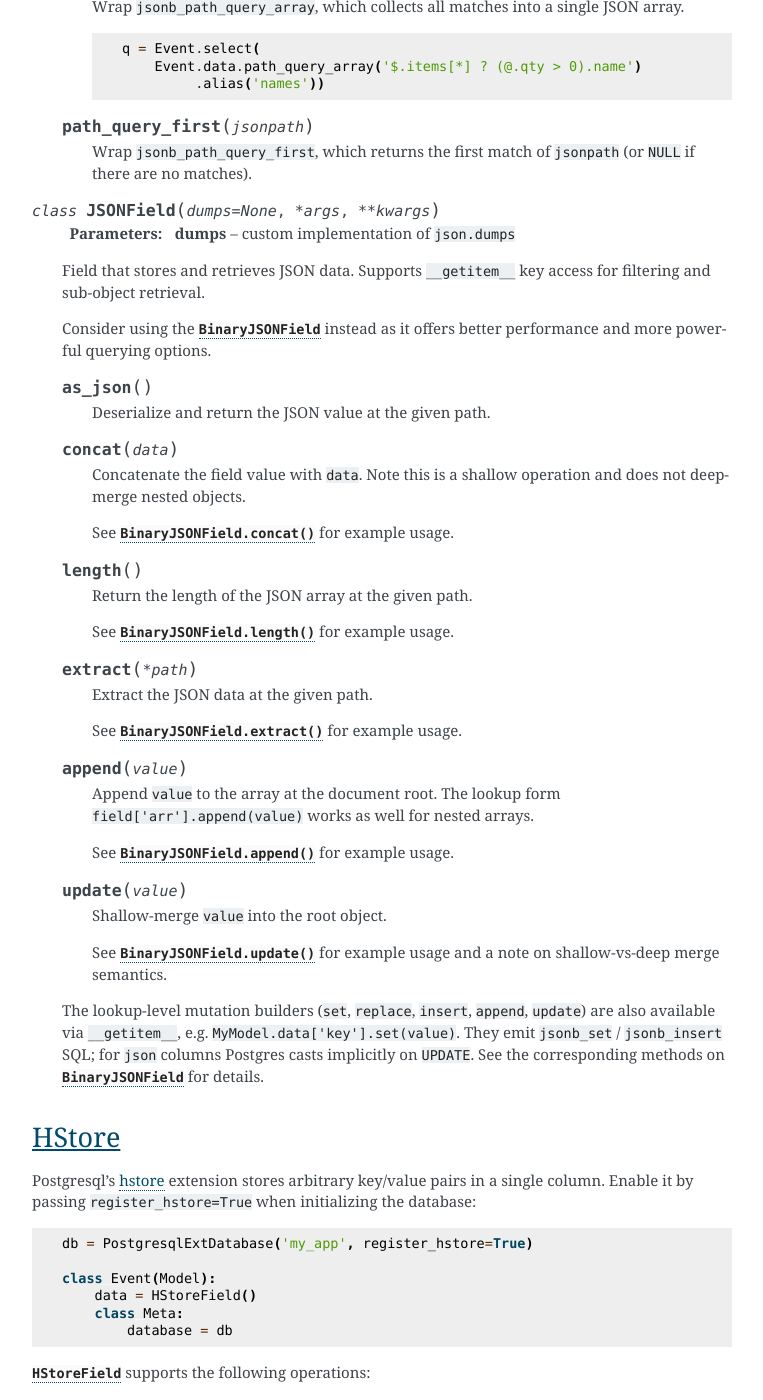
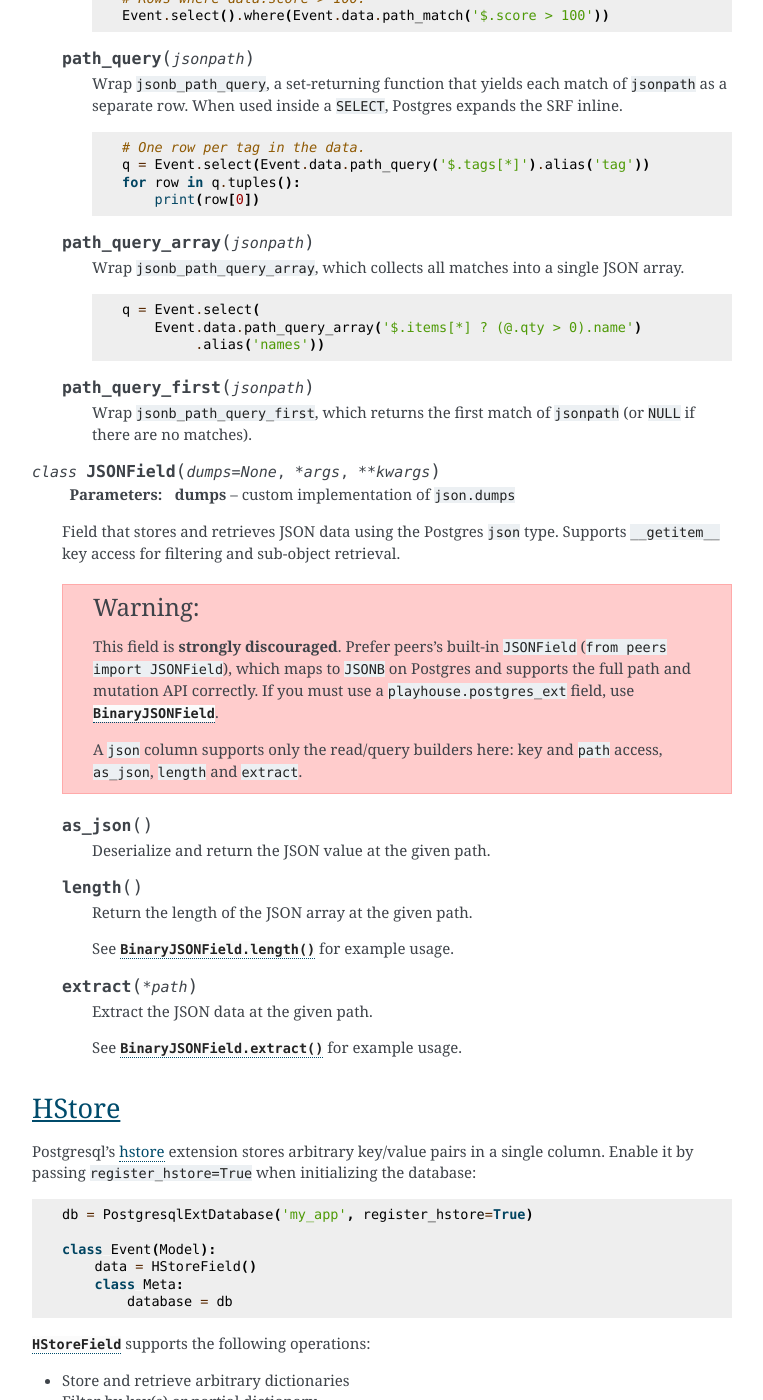
Before and after one commit to Star-DreamDev/myPeers, a Sphinx documentation site: the page built from docs/peers/postgres.rst, in a window 1280 px wide and 1400 px high, scrolled down 7501 px. Shown: the whole window, without its empty margins (378-1141 px from the left). Built offline with Sphinx 7.4.7, drawn with Linux system fonts in a browser that asks for light colours; the version number could not be read and is left out; some of the changed text lies outside the part shown.

Commit message:
Cleanups to some bugs in the postgres_ext legacy JSONField.

```diff
--- a/docs/peers/postgres.rst
+++ b/docs/peers/postgres.rst
@@ -69,6 +69,17 @@
 
 JSON Support
 ------------
+
+.. attention::
+   **For new code, prefer peers's built-in** ``JSONField``
+   (``from peers import JSONField``) over the ``playhouse.postgres_ext`` JSON
+   fields documented here. The built-in field maps to ``JSONB`` on Postgres,
+   presents a single API across SQLite / Postgres / MySQL, and avoids a number
+   of sharp edges in these older implementations. In particular, **avoid**
+   ``postgres_ext.JSONField`` (the text ``json`` variant): its mutation and
+   concatenation builders emit ``jsonb``-only SQL that a ``json`` column
+   rejects, and its path/key handling is weaker than the built-in field's. The
+   ``postgres_ext`` fields below are retained for backwards compatibility.
 
 Peers provides two JSON field types for Postgresql:
 
@@ -469,22 +480,21 @@
 
    :param dumps: custom implementation of ``json.dumps``
 
-   Field that stores and retrieves JSON data. Supports ``__getitem__`` key
-   access for filtering and sub-object retrieval.
+   Field that stores and retrieves JSON data using the Postgres ``json`` type.
+   Supports ``__getitem__`` key access for filtering and sub-object retrieval.
 
-   Consider using the :class:`BinaryJSONField` instead as it
-   offers better performance and more powerful querying options.
+   .. warning::
+      This field is **strongly discouraged**. Prefer peers's built-in
+      ``JSONField`` (``from peers import JSONField``), which maps to ``JSONB``
+      on Postgres and supports the full path and mutation API correctly. If you
+      must use a ``playhouse.postgres_ext`` field, use :class:`BinaryJSONField`.
+
+      A ``json`` column supports only the read/query builders here: key and
+      ``path`` access, ``as_json``, ``length`` and ``extract``.
 
    .. method:: as_json()
 
       Deserialize and return the JSON value at the given path.
-
-   .. method:: concat(data)
-
-      Concatenate the field value with ``data``. Note this is a shallow
-      operation and does not deep-merge nested objects.
-
-      See :meth:`BinaryJSONField.concat` for example usage.
 
    .. method:: length()
 
@@ -497,27 +507,6 @@
       Extract the JSON data at the given path.
 
       See :meth:`BinaryJSONField.extract` for example usage.
-
-   .. method:: append(value)
-
-      Append ``value`` to the array at the document root. The lookup form
-      ``field['arr'].append(value)`` works as well for nested arrays.
-
-      See :meth:`BinaryJSONField.append` for example usage.
-
-   .. method:: update(value)
-
-      Shallow-merge ``value`` into the root object.
-
-      See :meth:`BinaryJSONField.update` for example usage and a note on
-      shallow-vs-deep merge semantics.
-
-   The lookup-level mutation builders (``set``, ``replace``, ``insert``,
-   ``append``, ``update``) are also available via ``__getitem__``, e.g.
-   ``MyModel.data['key'].set(value)``. They emit ``jsonb_set`` /
-   ``jsonb_insert`` SQL; for ``json`` columns Postgres casts implicitly on
-   ``UPDATE``. See the corresponding methods on :class:`BinaryJSONField` for
-   details.
 
 
 .. _postgres-hstore:
```
Also changed, not shown: CHANGELOG.md (+9 -0 lines), 2 other files.
